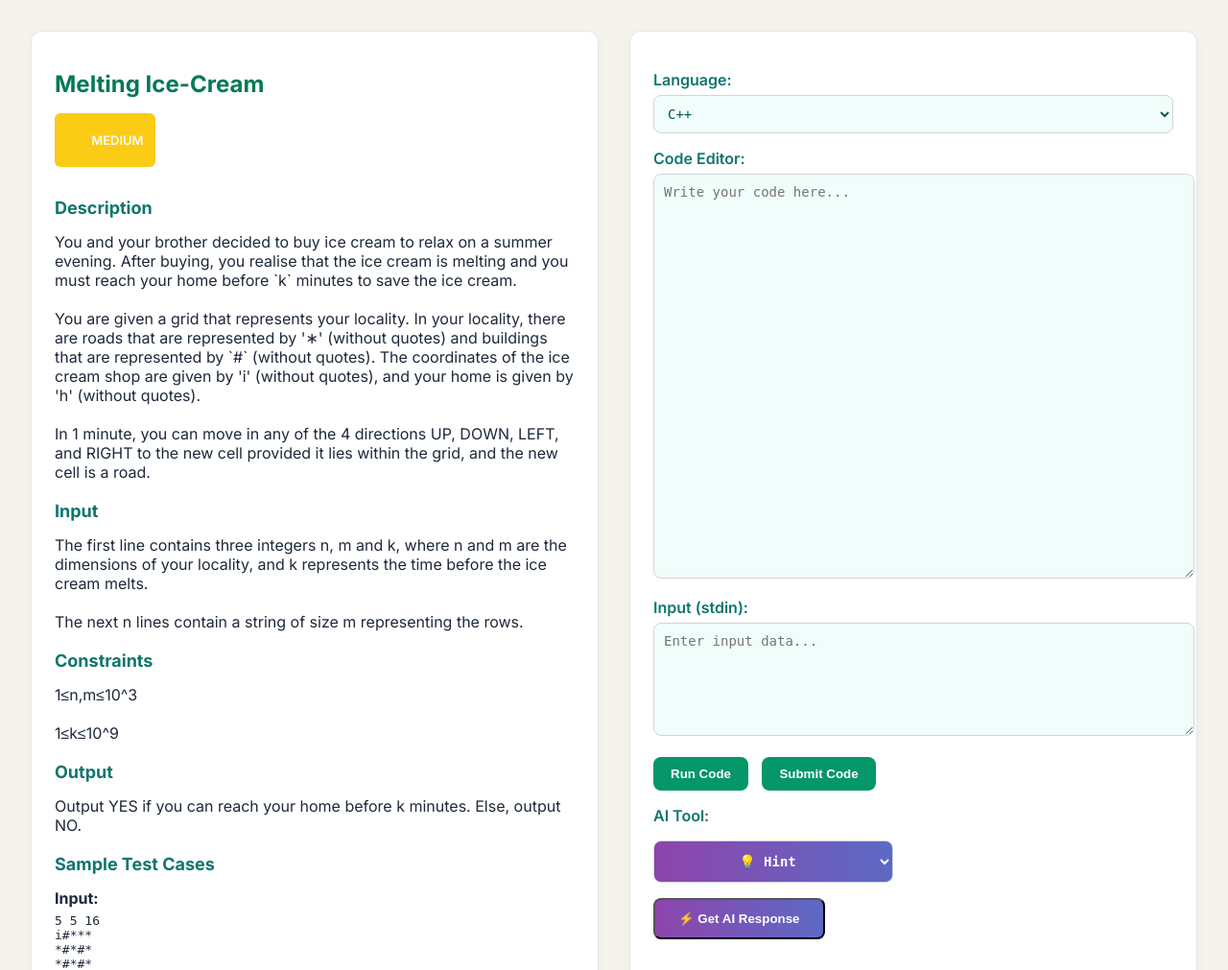
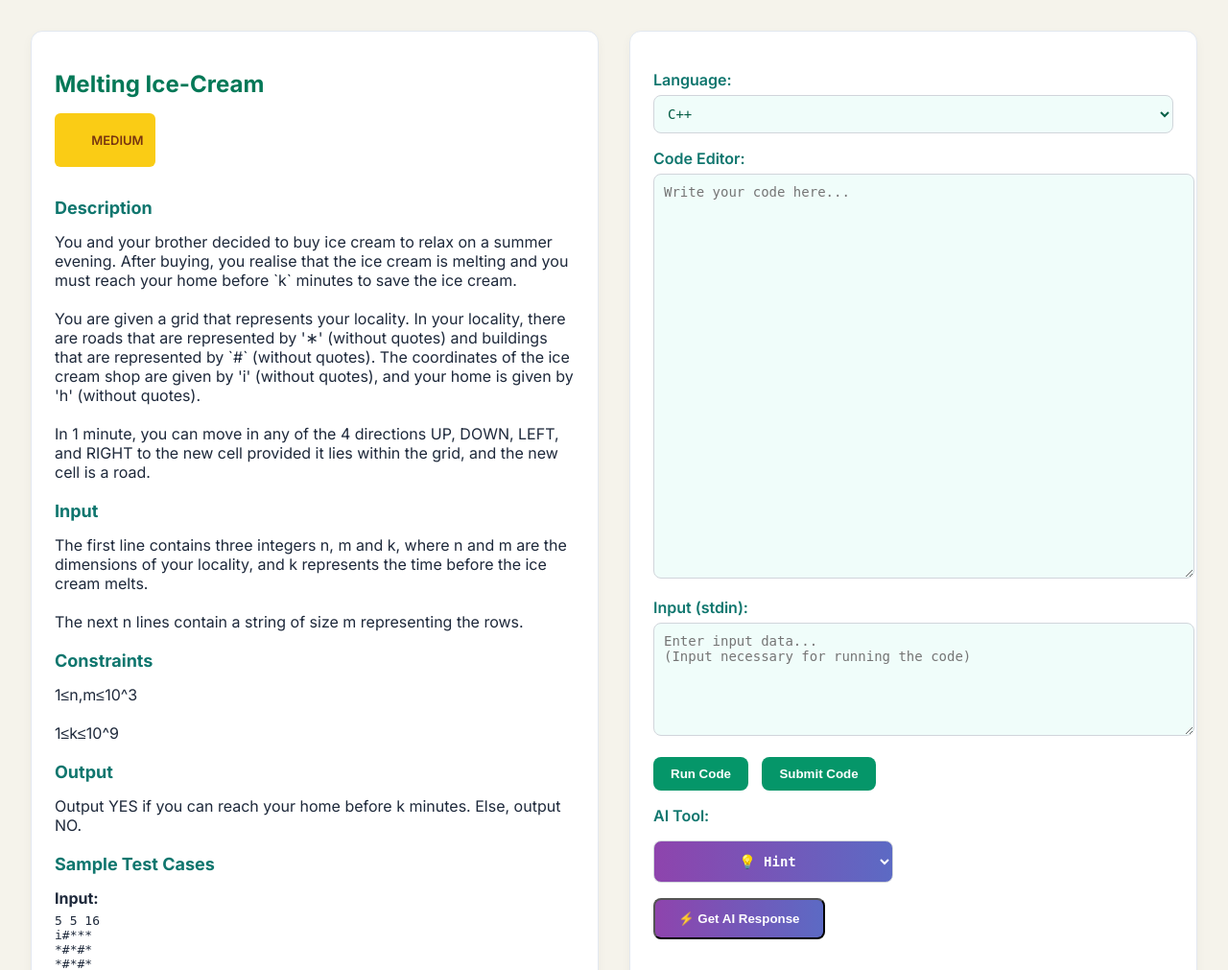
Before and after one commit to Medix1075/Online_Judge_Project_Django, a Django app: page /home/problems/1/ in a window 1280 px wide. Shown: the top 1011 px of the page at 96% size. Run offline with Django 5.2, Linux system fonts and the light colour scheme; a user stored in the database is signed in; data comes from the database, SQL or seed files in the repository.

```diff
--- a/Auth/Problems/templates/problem_details.html
+++ b/Auth/Problems/templates/problem_details.html
@@ -1,6 +1,7 @@
 <!DOCTYPE html>
 <html lang="en">
 <head>
+
   <meta charset="UTF-8" />
   <meta name="viewport" content="width=device-width, initial-scale=1.0"/>
   <title>{{ problem.title }}</title>
@@ -132,9 +133,20 @@
       margin-bottom: 12px;
     }
 
-    .easy { background-color: #065f46; color: #fafbfa; }
-    .medium { background-color: #facc15; color: #fbfaf9; }
-    .hard { background-color: #7f1d1d; color: #f9f9f9; }
+    .easy {
+      background-color: #bbf7d0;
+      color: #065f46;
+    }
+
+    .medium {
+      background-color: #facc15;
+      color: #78350f;
+    }
+
+    .hard {
+      background-color: #f87171;
+      color: #7f1d1d;
+    }
 
     ul {
       padding-left: 20px;
@@ -256,7 +268,7 @@
       <textarea name="code" id="id_code" class="code-area" placeholder="Write your code here..." required>{% if submission.code %}{{ submission.code }}{% endif %}</textarea>
 
       <label for="id_input_data">Input (stdin):</label>
-      <textarea name="input_data" id="id_input_data" rows="6" placeholder="Enter input data...">{% if submission.input_data %}{{ submission.input_data }}{% endif %}</textarea>
+      <textarea name="input_data" id="id_input_data" rows="6" >{% if submission.input_data %}{{ submission.input_data }}{% endif %}</textarea>
 
       {% if show_output %}
         <label for="output_data">Output:</label>
@@ -345,5 +357,10 @@
     }
   </script>
 
+  <script>
+    document.getElementById("id_input_data").placeholder =
+                    "Enter input data...\n(Input necessary for running the code)";
+  </script>
+
 </body>
 </html>
```
